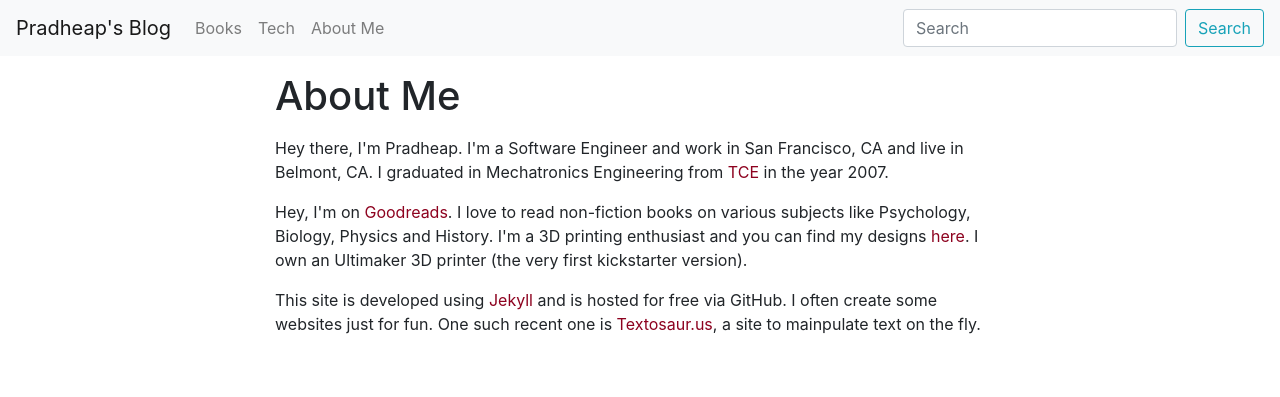
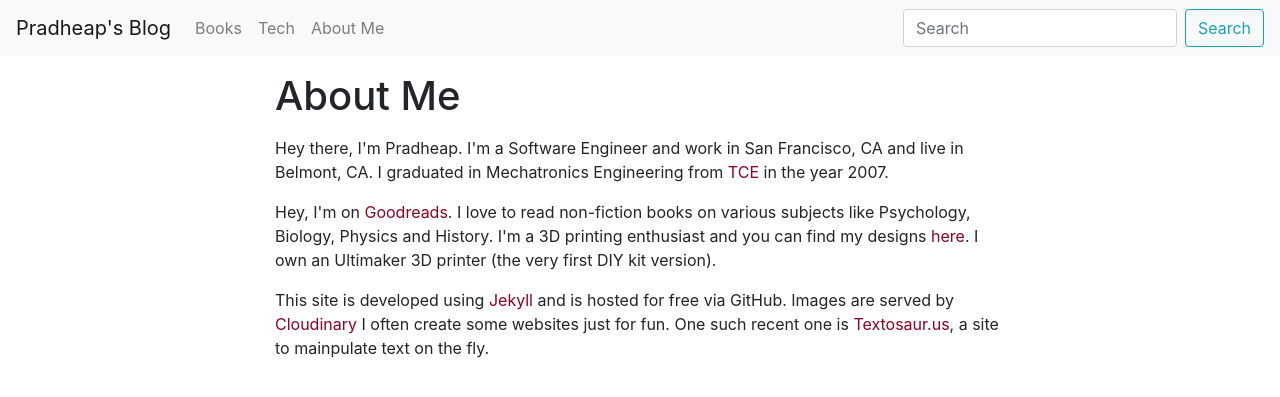
Before and after one commit to pradheap/pradheap.github.io, a Jekyll site: the page built from about.html, in a window 1280 px wide. Shown: the top 397 px of the page. Built offline with Jekyll 4.4.1, drawn with Linux system fonts in a browser that asks for light colours; nearby versions of some CDN libraries.

Commit message:
Update About Me page.

```diff
--- a/about.html
+++ b/about.html
@@ -13,10 +13,11 @@ title: About Pradheap
         Hey, I'm on <a href ='https://www.goodreads.com/user/show/4987984-pradheap' target="_blank">Goodreads</a>.
         I love to read non-fiction books on various subjects like Psychology, Biology, Physics and History.
         I'm a 3D printing enthusiast and you can find my designs <a href='https://www.thingiverse.com/prad/designs'
-        target="_blank">here</a>. I own an Ultimaker 3D printer (the very first kickstarter version).
+        target="_blank">here</a>. I own an Ultimaker 3D printer (the very first DIY kit version).
     </p><p>
         This site is developed using <a href="https://jekyllrb.com/" target="_blank">Jekyll</a>
         and is hosted for free via GitHub.
+        Images are served by <a href="https://cloudinary.com/" target="_blank">Cloudinary</a>
         I often create some websites just for fun. One such recent one is
         <a href='https://www.textosaur.us/' target="_blank">Textosaur.us</a>, a site to mainpulate text on the fly.
     </p>
```
